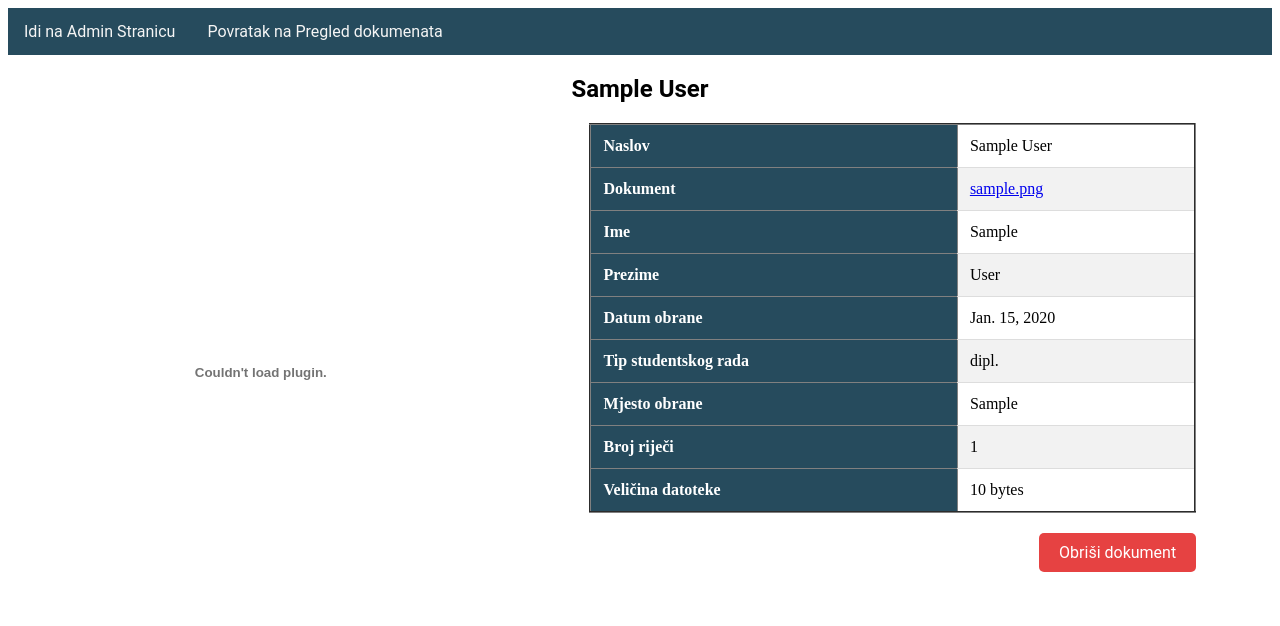
After one commit to JovicAntonio/Practical_Work_IPVO_2324, a Django app: template student_files/templates/student_files/student_file_detail.html in a window 1280 px wide. The commit adds this page. Shown: the top 626 px of the page. Run offline with Django 4.2, Linux system fonts and the light colour scheme; tables that the repository leaves empty hold one stand-in row (values such as "Sample post"); the template is opened without the code that fills it: values that come from a table or form of the project are taken from there, most other values are stand-ins (such as "Sample title", 1, 10 or a date in 2020); some libraries are stand-ins or nearby versions.

Commit message:
* dorade na url-ovima * dodan pregled dokumenta * dodan pdf viewer * dodane restrikcije kod dodavanja dokumenta * dodatna uredivanja na css-u od Igora * dodan delete popup

```diff
--- a/Student_Repository/settings.py
+++ b/Student_Repository/settings.py
@@ -81,6 +81,7 @@ TEMPLATES = [
 
 WSGI_APPLICATION = 'Student_Repository.wsgi.application'
 
+X_FRAME_OPTIONS = "DENY"
 
 # Database
 # https://docs.djangoproject.com/en/4.2/ref/settings/#databases
--- a/Student_Repository/urls.py
+++ b/Student_Repository/urls.py
@@ -25,11 +25,12 @@ from django.views.generic.base import RedirectView
 from django.urls import path, reverse_lazy
 
 urlpatterns = [
-    path('', RedirectView.as_view(url='list_data/')),
+    path('', RedirectView.as_view(url='pregled_dokumenata/')),
     path("admin/", admin.site.urls),
-    path("add/", views.put_data, name="put_data"),
-    path("list_data/", views.list_data, name="list_data"),
-
+    path("novi_dokument/", views.put_data, name="put_data"),
+    path("pregled_dokumenata/", views.list_data, name="list_data"),
+    path('dokument/<int:id>/', views.student_file_detail, name='student_file_detail'),
+    path('brisanje_dokumenta/<int:id>', views.delete_file_detail, name='delete_file_detail'),
 ]
 urlpatterns += static(settings.MEDIA_URL, document_root=settings.MEDIA_ROOT)
 urlpatterns += static(settings.STATIC_URL, document_root=settings.STATIC_ROOT)
--- a/student_files/forms.py
+++ b/student_files/forms.py
@@ -5,4 +5,4 @@ from .models import StudentFile
 class StudentFileForm(forms.ModelForm):
     class Meta:
         model = StudentFile
-        exclude = ['OriginalFileName', 'UidFileName']
+        exclude = ['OriginalFileName', 'UidFileName', "fileSize"]
--- a/student_files/models.py
+++ b/student_files/models.py
@@ -1,4 +1,5 @@
 from django.db import models
+from django.core.exceptions import ValidationError
 import os
 # Create your models here.
 class StudentFile (models.Model):
@@ -20,3 +21,8 @@ class StudentFile (models.Model):
     fileSize = models.IntegerField(null=True, blank=True)
     OriginalFileName = models.CharField(max_length=255, null=True, blank=True)
     UidFileName = models.CharField(max_length=255, null=True, blank=True)
+
+    def clean(self):
+        super().clean()
+        if not self.file.name.endswith('.pdf'):
+            raise ValidationError("Datoteka mora biti u PDF formatu.")
--- /dev/null
+++ b/student_files/static/student_files/style.css
@@ -0,0 +1,239 @@
+/* Add these new styles */
+
+.content-wrapper:after {
+    content: "";
+    display: table;
+    clear: both;
+}
+
+.table-container {
+    float: right;
+    width: 60%;
+}
+
+.embed-container {
+    float: left;
+    width: 40%;
+}
+
+/* Existing styles */
+form button:hover {
+    background-color: #264b5d;
+}
+
+.font {
+    font-family: "Roboto", Corbel, Avenir, "Lucida Grande", "Lucida Sans", sans-serif;
+}
+
+.navbar {
+    background-color: #264b5d;
+    overflow: hidden;
+}
+
+.navbar a {
+    float: left;
+    display: block;
+    color: whitesmoke;
+    text-align: center;
+    padding: 14px 16px;
+    text-decoration: none;
+}
+
+.navbar a:hover {
+    text-decoration: underline;
+}
+
+.navbar a.right {
+    float: right;
+}
+
+.content {
+    padding: 20px;
+}
+
+.pagination {
+    margin-top: 10px;
+}
+
+/* Centering and styling form fields */
+form {
+    padding: 0 30% 0 30%;
+}
+form label {
+    display: inline;
+    margin-bottom: 5px;
+    color: #ffffff; /* Adjust label color */
+
+}
+
+/* Add translations for the labels */
+label[for="filter_type"] {
+    display: flex;
+    font-weight: bold;
+    margin-bottom: 5px;
+    color: #000; /* Adjust label color */
+}
+
+label[for="filter_value"] {
+    display: flex;
+    font-weight: bold;
+    margin-bottom: 5px;
+    color: #000; /* Adjust label color */
+}
+
+form input[type="text"],
+form input[type="file"],
+form input[type="number"],
+form select {
+    width: 100%;
+    padding: 10px;
+    margin-top: 5px;
+    border: 1px solid #ccc;
+    border-radius: 5px;
+    box-sizing: border-box;
+}
+
+form button[type="submit"] {
+    width: auto;
+    margin-top: 20px;
+    background-color: #264b5d;
+    color: white;
+    padding: 10px 20px;
+    border: none;
+    border-radius: 5px;
+    font-size: 16px;
+    cursor: pointer;
+}
+
+.addbutton {
+    float: right;
+    width: auto;
+    margin: 0 10% 0 20px;
+    background-color: #264b5d;
+    color: white;
+    padding: 10px 20px;
+    border: none;
+    border-radius: 5px;
+    font-size: 16px;
+    cursor: pointer;
+}
+
+.deletebutton {
+    float: right;
+    width: auto;
+    margin: 0 10% 0 20px;
+    background-color: rgb(230, 66, 66);
+    color: white;
+    padding: 10px 20px;
+    border: none;
+    border-radius: 5px;
+    font-size: 16px;
+    cursor: pointer;
+}
+
+form button[type="submit"]:hover {
+    background-color: #264b5d;
+}
+
+form label[for="id_title"]::after {
+    content: "Naslov:";
+    display: block;
+    font-weight: bold;
+    margin-bottom: 5px;
+    color: #000;
+}
+form label[for="id_file"]::after {
+    content: "Datoteka:";
+    display: block;
+    font-weight: bold;
+    margin-bottom: 5px;
+    color: #000;
+
+}
+form label[for="id_studentFirstName"]::after {
+    content: "Ime studenta:";
+    display: block;
+    font-weight: bold;
+    margin-bottom: 5px;
+    color: #000;
+
+}
+form label[for="id_studentLastName"]::after {
+    content: "Prezime studenta:";
+    display: block;
+    font-weight: bold;
+    margin-bottom: 5px;
+    color: #000;
+
+}
+form label[for="id_thesisDefenseDate"]::after {
+    content: "Datum obrane rada:";
+    display: block;
+    font-weight: bold;
+    margin-bottom: 5px;
+    color: #000;
+
+}
+form label[for="id_thesisType"]::after {
+    content: "Vrsta rada:";
+    display: block;
+    font-weight: bold;
+    margin-bottom: 5px;
+    color: #000;
+
+}
+form label[for="id_thesisDefensePlace"]::after {
+    content: "Mjesto obrane rada:";
+    display: block;
+    font-weight: bold;
+    margin-bottom: 5px;
+    color: #000;
+
+}
+form label[for="id_wordCount"]::after {
+    content: "Broj rijeci:";
+    display: block;
+    font-weight: bold;
+    margin-bottom: 5px;
+    color: #000;
+
+}
+form label[for="id_fileSize"]::after {
+    content: "Velicina datoteke:";
+    display: block;
+    font-weight: bold;
+    margin-bottom: 5px;
+    color: #000;
+
+}
+
+/* Centering the table */
+table {
+    margin: auto;
+    border-collapse: collapse;
+    width: 80%; /* Adjusted to 100% to fit the container */
+}
+
+/* Styling table header */
+th {
+    background-color: #264b5d;
+    color: white;
+    padding: 12px;
+    text-align: left;
+}
+
+/* Styling table cells */
+td {
+    padding: 12px;
+    border-bottom: 1px solid #ddd; /* Adding bottom border for each cell */
+}
+
+/* Applying alternate row background color */
+tr:nth-child(even) {
+    background-color: #f2f2f2;
+}
+
+/* Hover effect on rows */
+tr:hover {
+    background-color: #e0e0e0;
+}
--- /dev/null
+++ b/student_files/templates/student_files/student_file_detail.html
@@ -0,0 +1,96 @@
+<!DOCTYPE html>
+{% load static %}
+<html lang="en">
+<head>
+    <meta charset="UTF-8">
+    <meta name="viewport" content="width=device-width, initial-scale=1.0">
+    <title>Pregled dokumenta</title>
+    <link rel="stylesheet" href="{% static 'student_files/style.css' %}">
+    <script src="https://ajax.googleapis.com/ajax/libs/jquery/3.5.1/jquery.min.js"></script>
+    <script src="https://cdnjs.cloudflare.com/ajax/libs/popper.js/1.16.0/umd/popper.min.js"></script>
+    <script src="https://maxcdn.bootstrapcdn.com/bootstrap/4.5.2/js/bootstrap.min.js"></script>
+</head>
+<body>
+    <div class="navbar">
+        <a href="{% url 'admin:index' %}" class="button font">Idi na Admin Stranicu</a>
+        <a href="{% url 'list_data' %}" class="button font">Povratak na Pregled dokumenata</a>
+    </div>
+    <center>
+        <h2 class="font">{{ student_file.title }}</h2>
+    </center>
+    <div class="content-wrapper">
+        <div class="table-container">
+            <center>
+            <table border="2" width="80%">
+                <tr>
+                    <th>Naslov</th>
+                    <td>{{ student_file.title }}</td>
+                </tr>
+                <tr>
+                    <th>Dokument</th>
+                    <td><a href="{{ student_file.file.url }}" target="_blank">{{ student_file.file }}</a></td>
+                </tr>
+                <tr>
+                    <th>Ime</th>
+                    <td>{{ student_file.studentFirstName }}</td>
+                </tr>
+                <tr>
+                    <th>Prezime</th>
+                    <td>{{ student_file.studentLastName }}</td>
+                </tr>
+                <tr>
+                    <th>Datum obrane</th>
+                    <td>{{ student_file.thesisDefenseDate }}</td>
+                </tr>
+                <tr>
+                    <th>Tip studentskog rada</th>
+                    <td>{{ student_file.thesisType }}</td>
+                </tr>
+                <tr>
+                    <th>Mjesto obrane</th>
+                    <td>{{ student_file.thesisDefensePlace }}</td>
+                </tr>
+                <tr>
+                    <th>Broj riječi</th>
+                    <td>{{ student_file.wordCount }}</td>
+                </tr>
+                <tr>
+                    <th>Veličina datoteke</th>
+                    <td><div class="file-size" data-size="{{ student_file.fileSize }}"/></td>
+                </tr>
+            </table>
+        </center>
+        <div style="margin-top: 20px;">
+            <a href="/brisanje_dokumenta/{{student_file.id }}">
+                <button class="deletebutton font">Obriši dokument</button>
+            </a>
+        </div>
+        </div>
+        <div class="embed-container">
+            <center>
+                <embed src="{{ storage_url }}" type="application/pdf" height="500vh" width="90%"></embed>
+            </center>
+        </div>
+    </div>
+    <script>
+
+        document.addEventListener('DOMContentLoaded', function() {
+            var fileSizeDivs = document.querySelectorAll('.file-size');
+            fileSizeDivs.forEach(function(div) {
+                var fileSizeBytes = parseInt(div.dataset.size);
+                div.textContent = formatFileSize(fileSizeBytes);
+            });
+        });
+
+        function formatFileSize(bytes) {
+            if (bytes <= 1024) {
+                return bytes + ' bytes';
+            } else if (bytes <= 1024 * 1024) {
+                return (bytes / 1024).toFixed(2) + ' KiB';
+            } else {
+                return (bytes / (1024 * 1024)).toFixed(2) + ' MiB';
+            }
+        }
+        </script>
+</body>
+</html>
```
Also changed, not shown: student_files/templates/student_files/delete_popup.html (added, +26 -0 lines), student_files/templates/student_files/list_data.html (+21 -65 lines), student_files/templates/student_files/put_data.html (+21 -7 lines), student_files/views.py (+59 -7 lines).
